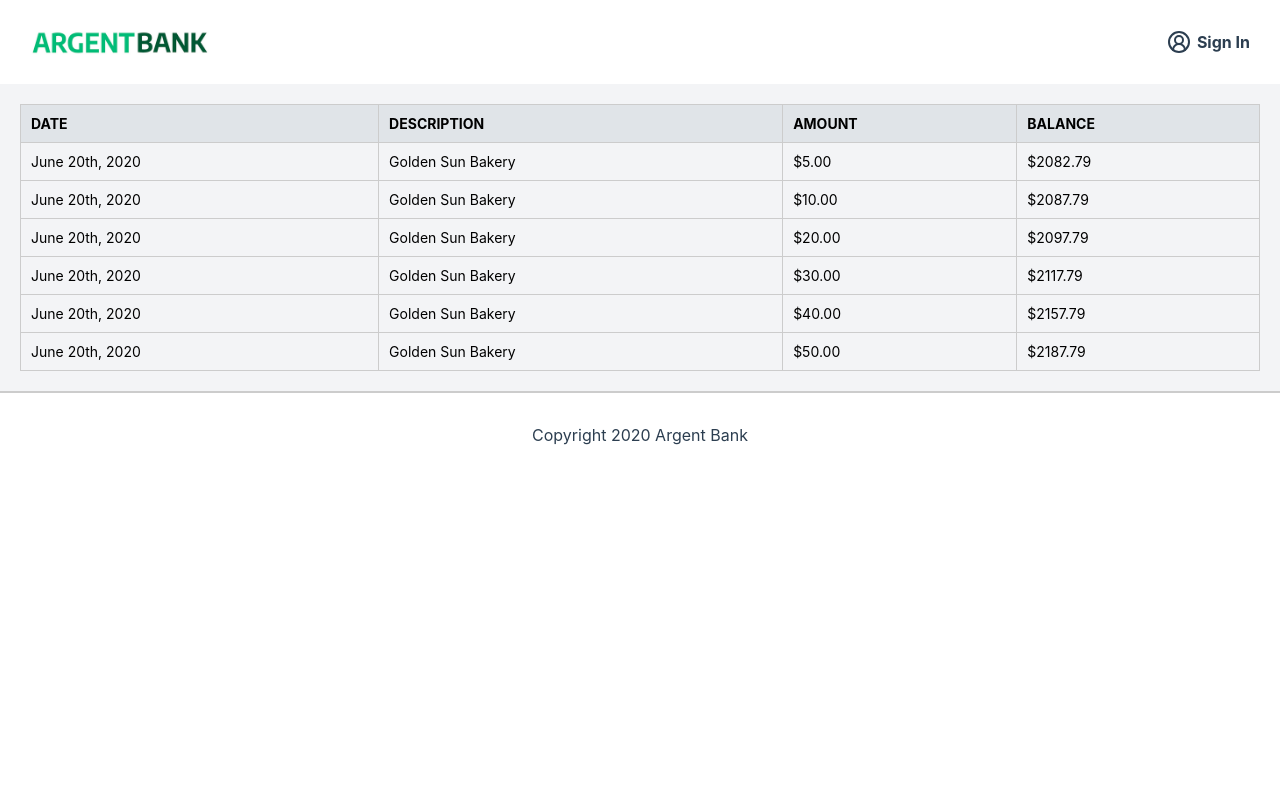
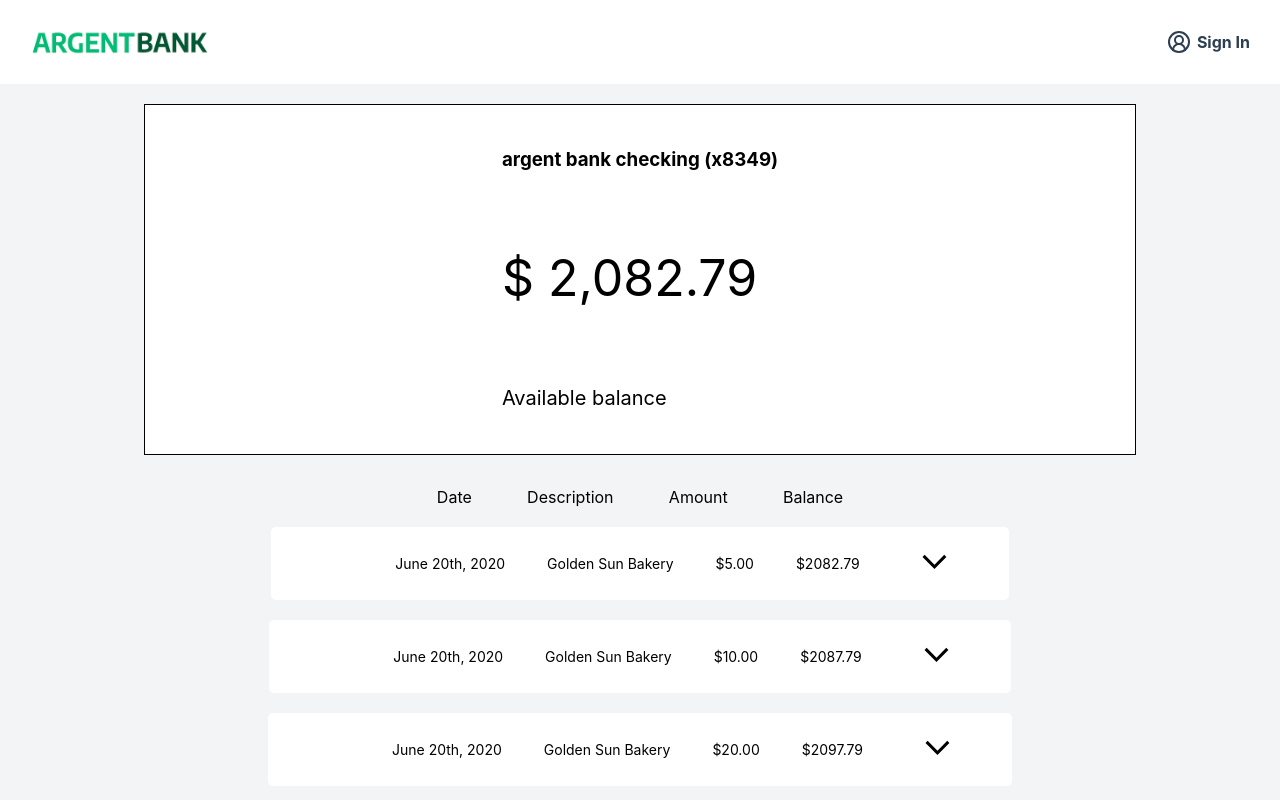
Before and after one commit to Mystekerinos/p13, a React (Create React App) app in the folder client/: page /transactions in a window 1280 px wide. Shown: the top 800 px of the page. Built offline with nearby package versions, Linux system fonts and the light colour scheme.

Commit message:
refacto-transactions-components

```diff
--- /dev/null
+++ b/client/src/assets/css/collapse.css
@@ -0,0 +1,66 @@
+.list-item {
+  background-color: #FFFFFF;
+  border-radius: 5px;
+  display: flex;
+  justify-content: space-between;
+  padding: 0 5%;
+  margin-top: 20px;
+  position: relative;
+  align-items: center;
+}
+.list-item p {
+  color: black;
+  font-size: 14px;
+  margin-right:21px;
+  margin-left:21px;
+  text-transform: capitalize;
+}
+.list-item .icon-wrapper svg {
+  transform: rotate(180deg);
+  transition: transform 0.3s ease;
+}
+.list-item.reverse svg {
+  transform: rotate(0deg);
+}
+.list-item .icon-wrapper {
+  cursor: pointer;
+  height: auto;
+  width: auto;
+}
+.list-item .icon-wrapper.reverse {
+  transform: rotate(360deg);
+}
+@media screen and (max-width: 992px) {
+  .list-item {
+    width: 80%;
+  }
+}
+@media screen and (max-width: 768px) {
+  .list-item p {
+    font-size: 15px !important;
+  }
+  .list-item .collapsed-text p {
+    font-size: 15px;
+    margin: 0%;
+  }
+  .list-item .icon-wrapper svg {
+    height: 15px !important;
+    width: 14px !important;
+  }
+  .list-item .list-wrapper {
+    width: 100%;
+    top: -16px;
+    left: 0;
+  }
+}
+.list-item.reverse svg {
+  transform: rotate(180deg);
+}
+@media screen and (max-width: 650px) {
+  .list-item {
+    width: 90%;
+  }
+  .list-item .collapsed-text {
+    width: 90%;
+  }
+}/*# sourceMappingURL=Collapse.css.map */
--- a/client/src/assets/css/transactions.css
+++ b/client/src/assets/css/transactions.css
@@ -26,7 +26,48 @@
     text-transform: uppercase;
 }
 .transaction-table tr {
- font-size: 14px;
+ font-size: 20px;
  color: black;
 
 }
+
+.transaction-summary{
+    color:black;
+    display:flex;
+    justify-content: center;
+    font-size: 10px;
+    margin-right: 20px;
+    margin-left: 20px;
+}
+.transaction-headers{
+    display:flex;
+    justify-content:center;
+    gap:23%;
+    color:black;
+}
+.account_description_transactions {
+    display: flex;
+    flex-direction: column;
+    align-items: flex-start;
+    gap: 0.5rem;
+    color: black;
+}
+
+.account {
+    display: flex;
+    flex-direction: column;
+    justify-content: space-between;
+    align-items: center;
+    border: 1px solid black;
+    background-color: #fff;
+    width: 80%;
+    margin-bottom: 2rem;
+    padding: 1.5rem;
+    text-align: left;
+}
+.balance{
+font-size: 50px;
+}
+.balance_price {
+    font-size: 20px;
+}
--- /dev/null
+++ b/client/src/components/collapse/Collapse.jsx
@@ -0,0 +1,31 @@
+import "../../assets/css/collapse.css";
+import { useState } from "react";
+import IconChevron from "../icons/Chevron";
+
+function Collapse(props) {
+  const [open, setOpen] = useState(false);
+  const toggle = () => {
+    setOpen(!open);
+  };
+
+  return (
+    <>
+      <div
+        className={
+          open ? "list-item reverse icon-wrapper" : "list-item icon-wrapper"
+        }
+        onClick={toggle}
+      >
+        <p>{props.title}</p>
+        <div className="collapse-icon-chevron">
+          <IconChevron />
+        </div>
+      </div>
+      <div className="list-item-collapsed-text">
+        {open && <div className="collapsed-text">{props.text}</div>}
+      </div>
+    </>
+  );
+}
+
+export default Collapse;
--- /dev/null
+++ b/client/src/components/icons/Chevron.jsx
@@ -0,0 +1,20 @@
+import React from "react";
+
+function IconChevron() {
+  return (
+    <svg
+      xmlns="http://www.w3.org/2000/svg"
+      width="25"
+      height="15"
+      viewBox="0 0 25 15"
+      fill="none"
+    >
+      <path
+        d="M2.6635 0.859489L0.530579 3.00462L12.4605 14.9233L24.3904 2.99257L22.2575 0.859489L12.4605 10.6572L2.6635 0.859489Z"
+        fill="black"
+      />
+    </svg>
+  );
+}
+
+export default IconChevron;
--- a/client/src/pages/transactions/Transactions.jsx
+++ b/client/src/pages/transactions/Transactions.jsx
@@ -2,6 +2,7 @@ import React from "react";
 import Footer from "../../components/footer/Footer";
 import "../../assets/css/transactions.css";
 import Navbar from "../../components/navBar/NavBar";
+import Collapse from "../../components/collapse/Collapse";
 
 const transactions = [
   {
@@ -47,32 +48,63 @@ const transactions = [
     balance: "$2187.79",
   },
 ];
-
+const accountTransactions = [
+  {
+    id: 1,
+    name: "checking (x8349)",
+    balance: 2082.79,
+    type: "Available",
+  },
+];
 const Transactions = () => {
+  const accountTransaction = accountTransactions[0];
   return (
     <>
       <Navbar />
       <main className="main bg-dark">
-        <table className="transaction-table">
-          <thead>
-            <tr>
-              <th>Date</th>
-              <th>Description</th>
-              <th>Amount</th>
-              <th>Balance</th>
-            </tr>
-          </thead>
-          <tbody>
-            {transactions.map((transaction) => (
-              <tr key={transaction.id}>
-                <td>{transaction.date}</td>
-                <td>{transaction.description}</td>
-                <td>{transaction.amount}</td>
-                <td>{transaction.balance}</td>
-              </tr>
-            ))}
-          </tbody>
-        </table>
+        <article className="account">
+          <div className="account_description_transactions">
+            <h3>argent bank {accountTransaction.name}</h3>
+            <p className="balance">
+              $ {accountTransaction.balance.toLocaleString("en")}
+            </p>
+            <p className="balance_price">{accountTransaction.type} balance</p>
+          </div>
+        </article>
+        <div className="transaction-headers">
+          <div className="transaction-header">Date</div>
+          <div className="transaction-header">Description</div>
+          <div className="transaction-header">Amount</div>
+          <div className="transaction-header">Balance</div>
+        </div>
+        {transactions.map((transaction) => (
+          <Collapse
+            key={transaction.id}
+            title={
+              <div className="transaction-summary">
+                <p>{transaction.date}</p>
+                <p>{transaction.description}</p>
+                <p>{transaction.amount}</p>
+                <p>{transaction.balance}</p>
+              </div>
+            }
+          >
+            <div className="transaction-details">
+              <p>
+                <strong>Date:</strong> {transaction.date}
+              </p>
+              <p>
+                <strong>Description:</strong> {transaction.description}
+              </p>
+              <p>
+                <strong>Amount:</strong> {transaction.amount}
+              </p>
+              <p>
+                <strong>Balance:</strong> {transaction.balance}
+              </p>
+            </div>
+          </Collapse>
+        ))}
       </main>
       <Footer />
     </>
```
Also changed, not shown: client/src/components/icons/StarEmpty.jsx (added, +20 -0 lines), client/src/components/icons/StarFull.jsx (added, +20 -0 lines).
